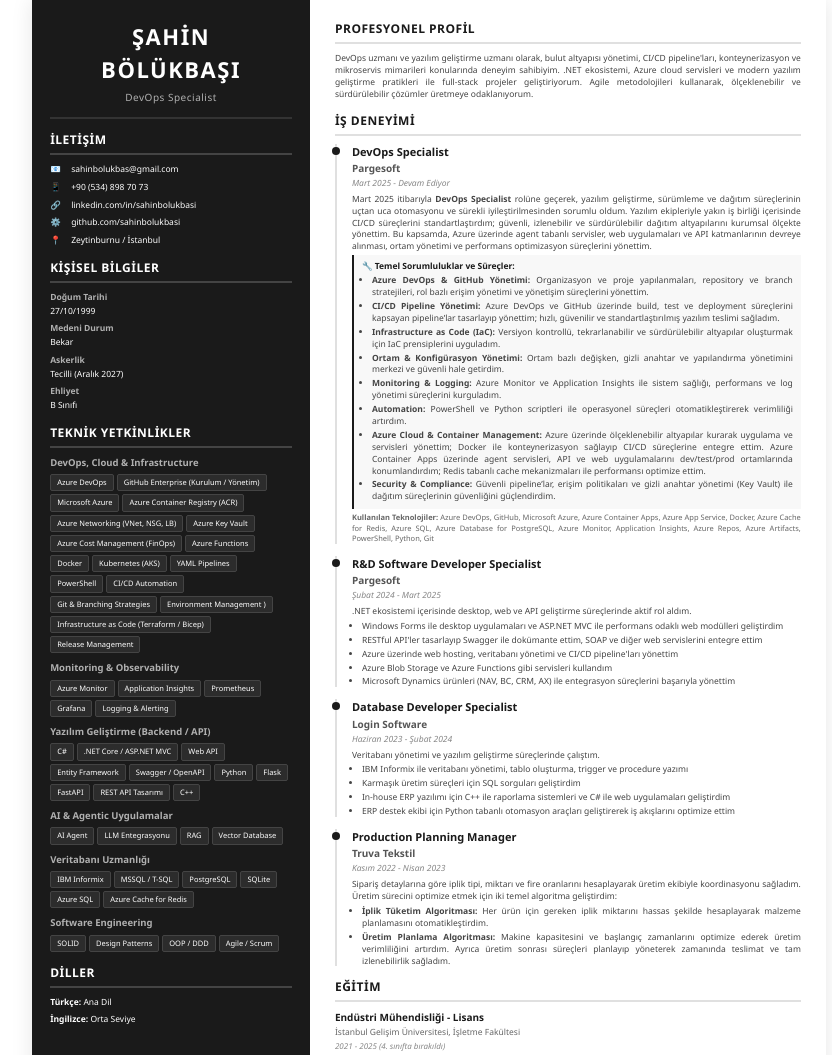
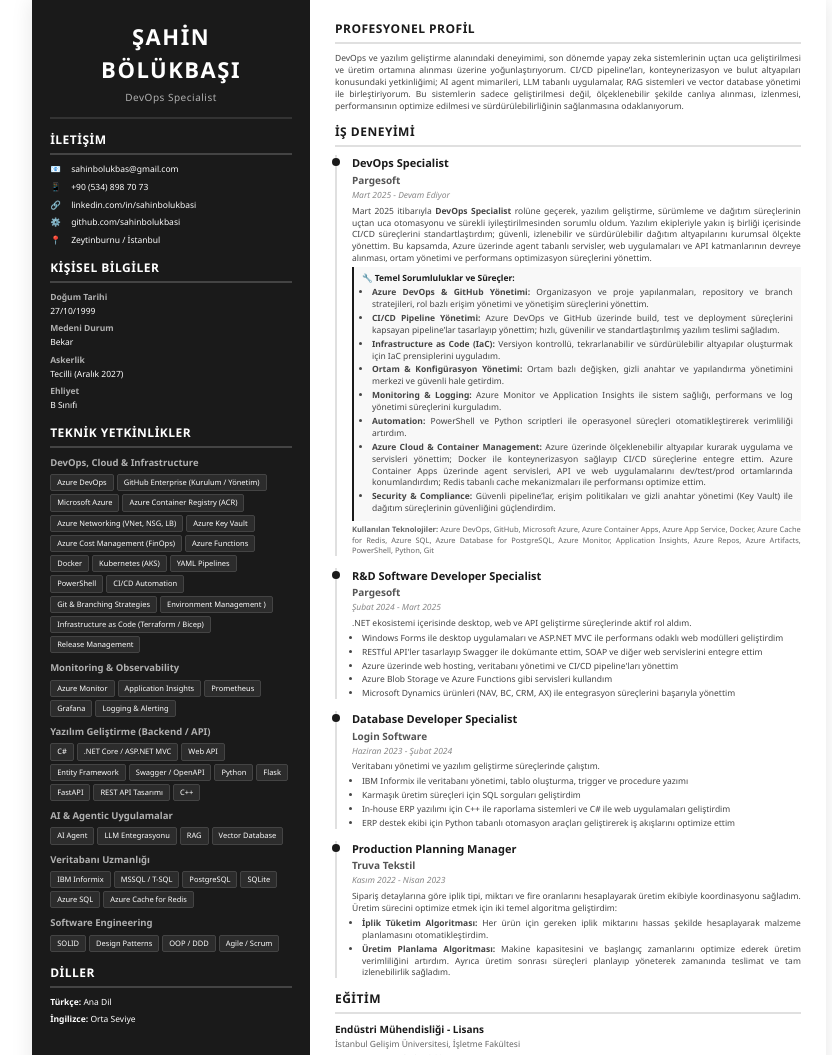
Before and after one commit to sahinbolukbasi/cv, a plain HTML site: page cv_tr.html in a window 1280 px wide. Shown: the top 1055 px of the page, without its empty margins (211-1043 px from the left). Drawn offline with Linux system fonts and the light colour scheme.

Commit message:
Update cv_tr.html

```diff
--- a/cv_tr.html
+++ b/cv_tr.html
@@ -428,10 +428,9 @@
             <div style="margin-bottom: 12px;">
                 <h2 class="section-title">PROFESYONEL PROFİL</h2>
                 <p style="font-size: 8.5px; text-align: justify; color: #444; line-height: 1.4;">
-                    DevOps uzmanı ve yazılım geliştirme uzmanı olarak, bulut altyapısı yönetimi, CI/CD pipeline'ları,
-                    konteynerizasyon ve mikroservis mimarileri konularında deneyim sahibiyim. .NET ekosistemi, Azure cloud
-                    servisleri ve modern yazılım geliştirme pratikleri ile full-stack projeler geliştiriyorum. Agile metodolojileri
-                    kullanarak, ölçeklenebilir ve sürdürülebilir çözümler üretmeye odaklanıyorum.
+                   DevOps ve yazılım geliştirme alanındaki deneyimimi, son dönemde yapay zeka sistemlerinin uçtan uca geliştirilmesi ve üretim ortamına alınması üzerine yoğunlaştırıyorum.
+                CI/CD pipeline’ları, konteynerizasyon ve bulut altyapıları konusundaki yetkinliğimi; AI agent mimarileri, LLM tabanlı uygulamalar, RAG sistemleri ve vector database yönetimi ile birleştiriyorum.
+                    Bu sistemlerin sadece geliştirilmesi değil, ölçeklenebilir şekilde canlıya alınması, izlenmesi, performansının optimize edilmesi ve sürdürülebilirliğinin sağlanmasına odaklanıyorum.
                 </p>
             </div>
 
```
